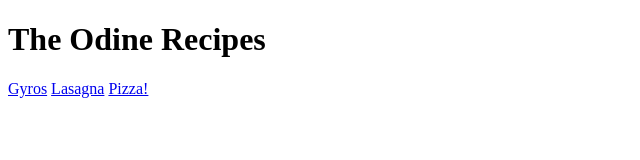
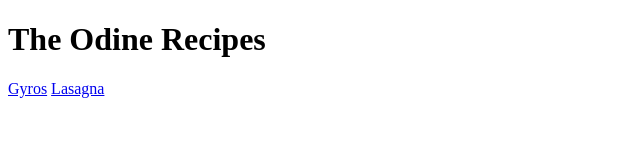
Before and after one commit to Krypto1337/odin-recipes, a plain HTML site: page index.html in a window 1280 px wide. Shown: the full height of the page, 0-640 px from the left. Drawn offline with Linux system fonts and the light colour scheme.

Commit message:
Removed pizza completely

```diff
--- a/index.html
+++ b/index.html
@@ -8,6 +8,5 @@
 		<h1>The Odine Recipes</h1>
 		<a href="./recipes/gyros.html">Gyros</a>
 		<a href="./recipes/lasagna.html">Lasagna</a>
-		<a href="./recipes/pizza.html">Pizza!</a>
 	</body>
 </html>
```
